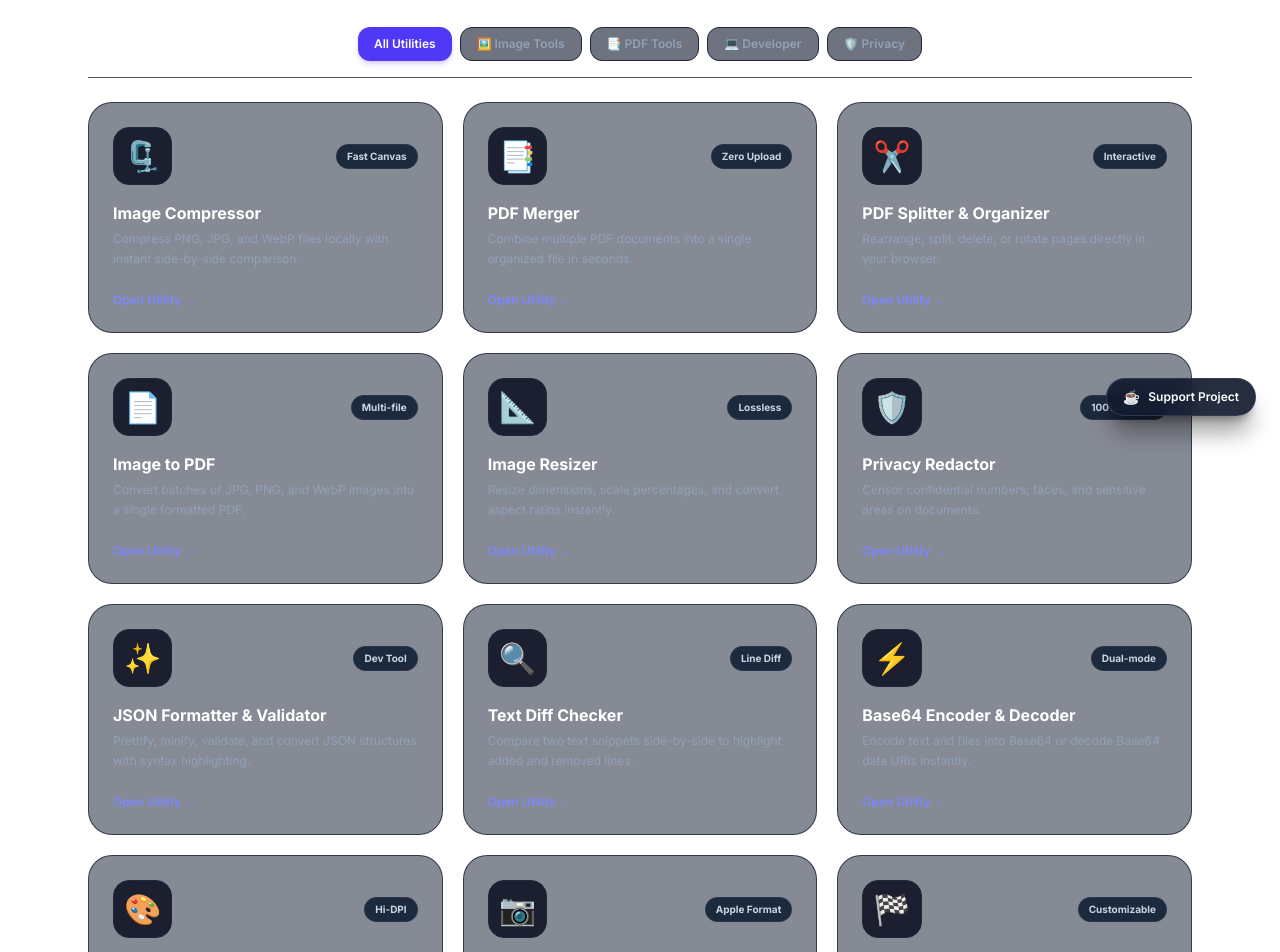
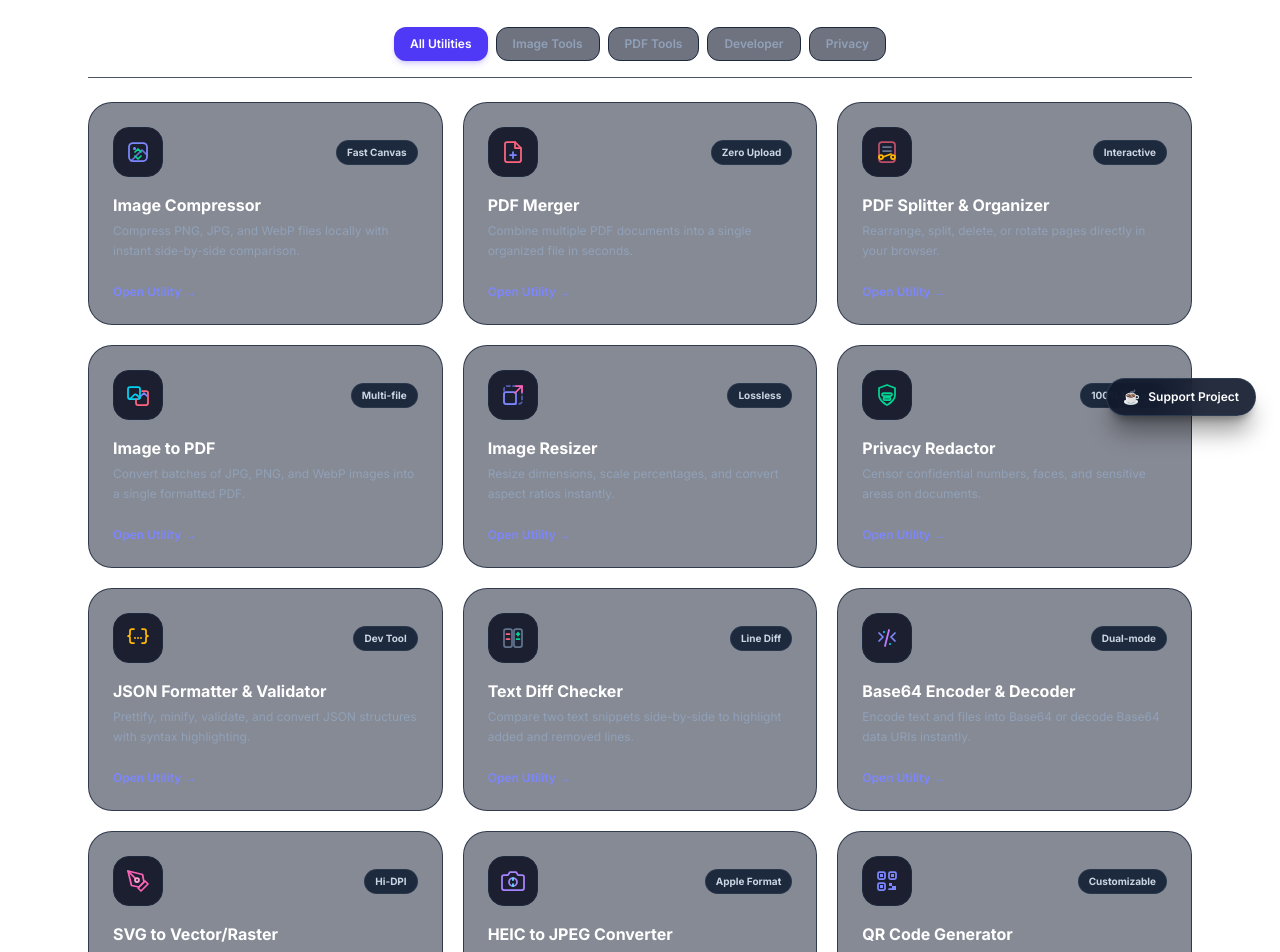
Before and after one commit to anveshak131-wq/private-toolbox, a Next.js app: page / in a window 1280 px wide. Shown: the part 360-1312 px from the top of the page. Built offline with nearby package versions, Linux system fonts and the light colour scheme.

Commit message:
Replace emojis with custom SVG vector tool icons

```diff
--- a/app/components/CommandPalette.tsx
+++ b/app/components/CommandPalette.tsx
@@ -2,28 +2,28 @@
 
 import React, { useState, useEffect } from "react";
 import { useRouter } from "next/navigation";
+import ToolIcon from "./ToolIcons";
 
 interface ToolItem {
   id: string;
   name: string;
   desc: string;
-  icon: string;
   category: string;
 }
 
 const TOOLS: ToolItem[] = [
-  { id: "image-compressor", name: "Image Compressor", desc: "Lossless & lossy web-worker compression", icon: "🗜️", category: "Images" },
-  { id: "pdf-merger", name: "PDF Merger", desc: "Combine multiple PDF files into one", icon: "📑", category: "PDF" },
-  { id: "pdf-organizer", name: "PDF Splitter & Deletor", desc: "Reorder, split, and remove pages", icon: "✂️", category: "PDF" },
-  { id: "image-to-pdf", name: "Image to PDF", desc: "Convert multiple images to PDF document", icon: "📄", category: "PDF" },
-  { id: "image-resizer", name: "Image Resizer", desc: "Batch resize dimensions & aspect ratios", icon: "📐", category: "Images" },
-  { id: "privacy-redactor", name: "Privacy Redactor", desc: "Black out sensitive text & metadata", icon: "🛡️", category: "Privacy" },
-  { id: "json-formatter", name: "JSON Formatter", desc: "Prettify, minify, and validate JSON", icon: "✨", category: "Developer" },
-  { id: "diff-checker", name: "Text Diff Checker", desc: "Compare side-by-side text differences", icon: "🔍", category: "Developer" },
-  { id: "base64-codec", name: "Base64 Codec", desc: "Encode & decode string or binary files", icon: "⚡", category: "Developer" },
-  { id: "svg-converter", name: "SVG Converter", desc: "Convert SVG vectors to PNG, WebP, JPG", icon: "🎨", category: "Images" },
-  { id: "heic-converter", name: "HEIC to JPEG", desc: "Decode Apple HEIC/HEIF images locally", icon: "📷", category: "Images" },
-  { id: "qr-generator", name: "QR Code Generator", desc: "Create high-res SVG/PNG QR codes", icon: "🏁", category: "Utility" },
+  { id: "image-compressor", name: "Image Compressor", desc: "Lossless & lossy web-worker compression", category: "Images" },
+  { id: "pdf-merger", name: "PDF Merger", desc: "Combine multiple PDF files into one", category: "PDF" },
+  { id: "pdf-organizer", name: "PDF Splitter & Deletor", desc: "Reorder, split, and remove pages", category: "PDF" },
+  { id: "image-to-pdf", name: "Image to PDF", desc: "Convert multiple images to PDF document", category: "PDF" },
+  { id: "image-resizer", name: "Image Resizer", desc: "Batch resize dimensions & aspect ratios", category: "Images" },
+  { id: "privacy-redactor", name: "Privacy Redactor", desc: "Black out sensitive text & metadata", category: "Privacy" },
+  { id: "json-formatter", name: "JSON Formatter", desc: "Prettify, minify, and validate JSON", category: "Developer" },
+  { id: "diff-checker", name: "Text Diff Checker", desc: "Compare side-by-side text differences", category: "Developer" },
+  { id: "base64-codec", name: "Base64 Codec", desc: "Encode & decode string or binary files", category: "Developer" },
+  { id: "svg-converter", name: "SVG Converter", desc: "Convert SVG vectors to PNG, WebP, JPG", category: "Images" },
+  { id: "heic-converter", name: "HEIC to JPEG", desc: "Decode Apple HEIC/HEIF images locally", category: "Images" },
+  { id: "qr-generator", name: "QR Code Generator", desc: "Create high-res SVG/PNG QR codes", category: "Utility" },
 ];
 
 export default function CommandPalette() {
@@ -32,7 +32,6 @@ export default function CommandPalette() {
   const [selectedIndex, setSelectedIndex] = useState(0);
   const router = useRouter();
 
-  // Keyboard shortcut listener (Cmd+K / Ctrl+K or '/')
   useEffect(() => {
     const handleKeyDown = (e: KeyboardEvent) => {
       const activeEl = document.activeElement;
@@ -61,7 +60,6 @@ export default function CommandPalette() {
   );
 
   const handleSelect = (id: string) => {
-    // Record recently used tool in localStorage
     try {
       const recents: string[] = JSON.parse(localStorage.getItem("pt_recent_tools") || "[]");
       const updated = [id, ...recents.filter((item) => item !== id)].slice(0, 5);
@@ -95,7 +93,10 @@ export default function CommandPalette() {
         onKeyDown={handleListKeyDown}
       >
         <div className="flex items-center px-4 py-3 border-b border-slate-800 gap-3">
-          <span className="text-slate-400 text-sm">🔍</span>
+          <svg className="w-4 h-4 text-slate-400" viewBox="0 0 24 24" fill="none" stroke="currentColor" strokeWidth="2">
+            <circle cx="11" cy="11" r="8" />
+            <line x1="21" y1="21" x2="16.65" y2="16.65" />
+          </svg>
           <input
             autoFocus
             type="text"
@@ -127,7 +128,9 @@ export default function CommandPalette() {
                 }`}
               >
                 <div className="flex items-center gap-3">
-                  <span className="text-xl">{tool.icon}</span>
+                  <div className="p-1.5 bg-slate-950 border border-slate-800 rounded-lg">
+                    <ToolIcon name={tool.id} className="w-4 h-4" />
+                  </div>
                   <div>
                     <div className="text-xs font-bold leading-tight">{tool.name}</div>
                     <div className={`text-[11px] ${idx === selectedIndex ? "text-indigo-100" : "text-slate-400"}`}>
--- /dev/null
+++ b/app/components/ToolIcons.tsx
@@ -0,0 +1,153 @@
+"use client";
+
+import React from "react";
+
+interface ToolIconProps {
+  name: string;
+  className?: string;
+}
+
+export default function ToolIcon({ name, className = "w-6 h-6" }: ToolIconProps) {
+  switch (name) {
+    case "image-compressor":
+      return (
+        <svg className={className} viewBox="0 0 24 24" fill="none" stroke="currentColor" strokeWidth="1.75" strokeLinecap="round" strokeLinejoin="round">
+          <rect x="3" y="3" width="18" height="18" rx="4" className="stroke-indigo-400" />
+          <circle cx="8.5" cy="8.5" r="1.5" className="fill-indigo-400 stroke-none" />
+          <path d="m21 15-5-5L5 21" className="stroke-indigo-400/80" />
+          <path d="M9 12l3-3 3 3" className="stroke-emerald-400" />
+          <path d="M9 16l3 3 3-3" className="stroke-emerald-400" />
+        </svg>
+      );
+
+    case "pdf-merger":
+      return (
+        <svg className={className} viewBox="0 0 24 24" fill="none" stroke="currentColor" strokeWidth="1.75" strokeLinecap="round" strokeLinejoin="round">
+          <path d="M14 2H6a2 2 0 0 0-2 2v16a2 2 0 0 0 2 2h12a2 2 0 0 0 2-2V8z" className="stroke-rose-400" />
+          <polyline points="14 2 14 8 20 8" className="stroke-rose-400" />
+          <path d="M12 18v-6" className="stroke-indigo-400" />
+          <path d="M9 15h6" className="stroke-indigo-400" />
+        </svg>
+      );
+
+    case "pdf-organizer":
+      return (
+        <svg className={className} viewBox="0 0 24 24" fill="none" stroke="currentColor" strokeWidth="1.75" strokeLinecap="round" strokeLinejoin="round">
+          <rect x="4" y="2" width="16" height="20" rx="3" className="stroke-rose-400/70" />
+          <path d="M8 7h8" className="stroke-slate-500" />
+          <path d="M8 11h8" className="stroke-slate-500" />
+          <circle cx="6" cy="17" r="2" className="stroke-amber-400" />
+          <circle cx="18" cy="17" r="2" className="stroke-amber-400" />
+          <path d="m8 17 8-3" className="stroke-amber-400" />
+        </svg>
+      );
+
+    case "image-to-pdf":
+      return (
+        <svg className={className} viewBox="0 0 24 24" fill="none" stroke="currentColor" strokeWidth="1.75" strokeLinecap="round" strokeLinejoin="round">
+          <path d="M4 16l4-4a2 2 0 0 1 2.8 0L14 15" className="stroke-cyan-400" />
+          <rect x="2" y="4" width="12" height="12" rx="2" className="stroke-cyan-400" />
+          <path d="M16 8h4a2 2 0 0 1 2 2v10a2 2 0 0 1-2 2h-8a2 2 0 0 1-2-2v-4" className="stroke-rose-400" />
+          <polyline points="15 13 18 10 21 13" className="stroke-indigo-400" />
+        </svg>
+      );
+
+    case "image-resizer":
+      return (
+        <svg className={className} viewBox="0 0 24 24" fill="none" stroke="currentColor" strokeWidth="1.75" strokeLinecap="round" strokeLinejoin="round">
+          <rect x="3" y="3" width="18" height="18" rx="3" className="stroke-indigo-400/60" strokeDasharray="3 3" />
+          <rect x="3" y="9" width="12" height="12" rx="2" className="stroke-indigo-400" />
+          <path d="M15 3h6v6" className="stroke-pink-400" />
+          <path d="m21 3-7 7" className="stroke-pink-400" />
+        </svg>
+      );
+
+    case "privacy-redactor":
+      return (
+        <svg className={className} viewBox="0 0 24 24" fill="none" stroke="currentColor" strokeWidth="1.75" strokeLinecap="round" strokeLinejoin="round">
+          <path d="M12 22s8-4 8-10V5l-8-3-8 3v7c0 6 8 10 8 10z" className="stroke-emerald-400" />
+          <rect x="7" y="10" width="10" height="3" rx="1.5" className="fill-emerald-400/30 stroke-emerald-400" />
+          <rect x="8.5" y="14.5" width="7" height="2.5" rx="1" className="fill-emerald-400/30 stroke-emerald-400" />
+        </svg>
+      );
+
+    case "json-formatter":
+      return (
+        <svg className={className} viewBox="0 0 24 24" fill="none" stroke="currentColor" strokeWidth="1.75" strokeLinecap="round" strokeLinejoin="round">
+          <path d="M8 3H6a2 2 0 0 0-2 2v3a2 2 0 0 1-2 2 2 2 0 0 1 2 2v3a2 2 0 0 0 2 2h2" className="stroke-amber-400" />
+          <path d="M16 3h2a2 2 0 0 1 2 2v3a2 2 0 0 0 2 2 2 2 0 0 0-2 2v3a2 2 0 0 1-2 2h-2" className="stroke-amber-400" />
+          <circle cx="9" cy="12" r="1" className="fill-amber-400 stroke-none" />
+          <circle cx="12" cy="12" r="1" className="fill-amber-400 stroke-none" />
+          <circle cx="15" cy="12" r="1" className="fill-amber-400 stroke-none" />
+        </svg>
+      );
+
+    case "diff-checker":
+      return (
+        <svg className={className} viewBox="0 0 24 24" fill="none" stroke="currentColor" strokeWidth="1.75" strokeLinecap="round" strokeLinejoin="round">
+          <rect x="3" y="3" width="8" height="18" rx="2" className="stroke-slate-500" />
+          <rect x="13" y="3" width="8" height="18" rx="2" className="stroke-slate-500" />
+          <line x1="5.5" y1="8" x2="8.5" y2="8" className="stroke-rose-400" />
+          <line x1="15.5" y1="8" x2="18.5" y2="8" className="stroke-emerald-400" />
+          <line x1="17" y1="6.5" x2="17" y2="9.5" className="stroke-emerald-400" />
+          <line x1="5.5" y1="13" x2="8.5" y2="13" className="stroke-rose-400" />
+          <line x1="15.5" y1="13" x2="18.5" y2="13" className="stroke-emerald-400" />
+        </svg>
+      );
+
+    case "base64-codec":
+      return (
+        <svg className={className} viewBox="0 0 24 24" fill="none" stroke="currentColor" strokeWidth="1.75" strokeLinecap="round" strokeLinejoin="round">
+          <path d="M4 7l4 4-4 4" className="stroke-indigo-400" />
+          <path d="M20 7l-4 4 4 4" className="stroke-indigo-400" />
+          <path d="M14 4l-4 16" className="stroke-purple-400" />
+          <circle cx="9" cy="6" r="1" className="fill-cyan-400 stroke-none" />
+          <circle cx="15" cy="18" r="1" className="fill-cyan-400 stroke-none" />
+        </svg>
+      );
+
+    case "svg-converter":
+      return (
+        <svg className={className} viewBox="0 0 24 24" fill="none" stroke="currentColor" strokeWidth="1.75" strokeLinecap="round" strokeLinejoin="round">
+          <path d="M12 19l7-7 3 3-7 7-3-3z" className="stroke-pink-400" />
+          <path d="M18 13l-1.5-7.5L2 2l3.5 14.5L13 18l5-5z" className="stroke-pink-400" />
+          <path d="m2 2 7.586 7.586" className="stroke-pink-400" />
+          <circle cx="11" cy="11" r="2" className="stroke-pink-300 fill-pink-500/20" />
+        </svg>
+      );
+
+    case "heic-converter":
+      return (
+        <svg className={className} viewBox="0 0 24 24" fill="none" stroke="currentColor" strokeWidth="1.75" strokeLinecap="round" strokeLinejoin="round">
+          <path d="M23 19a2 2 0 0 1-2 2H3a2 2 0 0 1-2-2V8a2 2 0 0 1 2-2h4l2-3h6l2 3h4a2 2 0 0 1 2 2z" className="stroke-violet-400" />
+          <circle cx="12" cy="13" r="4" className="stroke-violet-400" />
+          <path d="M12 9v2" className="stroke-cyan-300" />
+          <path d="M12 15v2" className="stroke-cyan-300" />
+        </svg>
+      );
+
+    case "qr-generator":
+      return (
+        <svg className={className} viewBox="0 0 24 24" fill="none" stroke="currentColor" strokeWidth="1.75" strokeLinecap="round" strokeLinejoin="round">
+          <rect x="3" y="3" width="7" height="7" rx="1.5" className="stroke-indigo-400" />
+          <rect x="5" y="5" width="3" height="3" className="fill-indigo-400 stroke-none" />
+          <rect x="14" y="3" width="7" height="7" rx="1.5" className="stroke-indigo-400" />
+          <rect x="16" y="5" width="3" height="3" className="fill-indigo-400 stroke-none" />
+          <rect x="3" y="14" width="7" height="7" rx="1.5" className="stroke-indigo-400" />
+          <rect x="5" y="16" width="3" height="3" className="fill-indigo-400 stroke-none" />
+          <path d="M14 14h3v3h-3z" className="fill-indigo-400 stroke-none" />
+          <path d="M17 17h4v4h-4z" className="fill-indigo-400 stroke-none" />
+          <path d="M14 20h3" className="stroke-indigo-400" />
+        </svg>
+      );
+
+    default:
+      return (
+        <svg className={className} viewBox="0 0 24 24" fill="none" stroke="currentColor" strokeWidth="1.75" strokeLinecap="round" strokeLinejoin="round">
+          <rect x="3" y="3" width="18" height="18" rx="4" className="stroke-indigo-400" />
+          <path d="M12 8v8" className="stroke-indigo-400" />
+          <path d="M8 12h8" className="stroke-indigo-400" />
+        </svg>
+      );
+  }
+}
--- a/app/page.tsx
+++ b/app/page.tsx
@@ -3,12 +3,12 @@
 import React, { useState, useEffect } from "react";
 import Link from "next/link";
 import { getSiteConfig } from "./lib/analytics";
+import ToolIcon from "./components/ToolIcons";
 
 interface ToolDef {
   id: string;
   title: string;
   description: string;
-  icon: string;
   badge: string;
   category: "all" | "images" | "pdf" | "dev" | "privacy";
 }
@@ -18,7 +18,6 @@ const TOOLS: ToolDef[] = [
     id: "image-compressor",
     title: "Image Compressor",
     description: "Compress PNG, JPG, and WebP files locally with instant side-by-side comparison.",
-    icon: "🗜️",
     badge: "Fast Canvas",
     category: "images",
   },
@@ -26,7 +25,6 @@ const TOOLS: ToolDef[] = [
     id: "pdf-merger",
     title: "PDF Merger",
     description: "Combine multiple PDF documents into a single organized file in seconds.",
-    icon: "📑",
     badge: "Zero Upload",
     category: "pdf",
   },
@@ -34,7 +32,6 @@ const TOOLS: ToolDef[] = [
     id: "pdf-organizer",
     title: "PDF Splitter & Organizer",
     description: "Rearrange, split, delete, or rotate pages directly in your browser.",
-    icon: "✂️",
     badge: "Interactive",
     category: "pdf",
   },
@@ -42,7 +39,6 @@ const TOOLS: ToolDef[] = [
     id: "image-to-pdf",
     title: "Image to PDF",
     description: "Convert batches of JPG, PNG, and WebP images into a single formatted PDF.",
-    icon: "📄",
     badge: "Multi-file",
     category: "pdf",
   },
@@ -50,7 +46,6 @@ const TOOLS: ToolDef[] = [
     id: "image-resizer",
     title: "Image Resizer",
     description: "Resize dimensions, scale percentages, and convert aspect ratios instantly.",
-    icon: "📐",
     badge: "Lossless",
     category: "images",
   },
@@ -58,7 +53,6 @@ const TOOLS: ToolDef[] = [
     id: "privacy-redactor",
     title: "Privacy Redactor",
     description: "Censor confidential numbers, faces, and sensitive areas on documents.",
-    icon: "🛡️",
     badge: "100% Private",
     category: "privacy",
   },
@@ -66,7 +60,6 @@ const TOOLS: ToolDef[] = [
     id: "json-formatter",
     title: "JSON Formatter & Validator",
     description: "Prettify, minify, validate, and convert JSON structures with syntax highlighting.",
-    icon: "✨",
     badge: "Dev Tool",
     category: "dev",
   },
@@ -74,7 +67,6 @@ const TOOLS: ToolDef[] = [
     id: "diff-checker",
     title: "Text Diff Checker",
     description: "Compare two text snippets side-by-side to highlight added and removed lines.",
-    icon: "🔍",
     badge: "Line Diff",
     category: "dev",
   },
@@ -82,7 +74,6 @@ const TOOLS: ToolDef[] = [
     id: "base64-codec",
     title: "Base64 Encoder & Decoder",
     description: "Encode text and files into Base64 or decode Base64 data URIs instantly.",
-    icon: "⚡",
     badge: "Dual-mode",
     category: "dev",
   },
@@ -90,7 +81,6 @@ const TOOLS: ToolDef[] = [
     id: "svg-converter",
     title: "SVG to Vector/Raster",
     description: "Rasterize SVG vector illustrations to high-resolution PNG, WebP, or JPEG.",
-    icon: "🎨",
     badge: "Hi-DPI",
     category: "images",
   },
@@ -98,7 +88,6 @@ const TOOLS: ToolDef[] = [
     id: "heic-converter",
     title: "HEIC to JPEG Converter",
     description: "Decode Apple iPhone HEIC/HEIF photos directly into standard JPEG format.",
-    icon: "📷",
     badge: "Apple Format",
     category: "images",
   },
@@ -106,7 +95,6 @@ const TOOLS: ToolDef[] = [
     id: "qr-generator",
     title: "QR Code Generator",
     description: "Generate high-resolution vector and PNG QR codes with zero tracking.",
-    icon: "🏁",
     badge: "Customizable",
     category: "dev",
   },
@@ -138,7 +126,7 @@ export default function HomePage() {
       {/* Hero Section */}
       <section className="text-center space-y-4 max-w-2xl mx-auto pt-4">
         <div className="inline-flex items-center gap-2 px-3 py-1.5 rounded-full bg-indigo-500/10 border border-indigo-500/20 text-indigo-400 text-xs font-semibold">
-          <span>🔒</span>
+          <span className="h-2 w-2 rounded-full bg-indigo-400 animate-pulse" />
           <span>Zero Server Uploads • Zero Telemetry</span>
         </div>
         <h1 className="text-4xl sm:text-5xl font-black tracking-tight text-white">
@@ -165,7 +153,9 @@ export default function HomePage() {
                 href={`/${tool.id}`}
                 className="flex items-center gap-3 p-3 bg-slate-900/80 hover:bg-slate-800/90 border border-slate-800 rounded-2xl transition hover:scale-[1.02]"
               >
-                <span className="text-xl">{tool.icon}</span>
+                <div className="p-2 bg-slate-950/80 border border-slate-800 rounded-xl">
+                  <ToolIcon name={tool.id} className="w-5 h-5" />
+                </div>
                 <div className="overflow-hidden">
                   <div className="text-xs font-bold text-white truncate">{tool.title}</div>
                   <div className="text-[10px] text-slate-400">Jump back in</div>
@@ -181,10 +171,10 @@ export default function HomePage() {
         <div className="flex flex-wrap gap-2 justify-center border-b border-slate-800/80 pb-4">
           {[
             { id: "all", label: "All Utilities" },
-            { id: "images", label: "🖼️ Image Tools" },
-            { id: "pdf", label: "📑 PDF Tools" },
-            { id: "dev", label: "💻 Developer" },
-            { id: "privacy", label: "🛡️ Privacy" },
+            { id: "images", label: "Image Tools" },
+            { id: "pdf", label: "PDF Tools" },
+            { id: "dev", label: "Developer" },
+            { id: "privacy", label: "Privacy" },
           ].map((tab) => (
             <button
               key={tab.id}
@@ -224,9 +214,9 @@ export default function HomePage() {
               >
                 <div className="space-y-4">
                   <div className="flex items-center justify-between">
-                    <span className="text-3xl p-2.5 bg-slate-950/80 border border-slate-800 rounded-2xl group-hover:scale-110 transition duration-200">
-                      {tool.icon}
-                    </span>
+                    <div className="p-3 bg-slate-950/80 border border-slate-800 rounded-2xl group-hover:scale-110 group-hover:border-indigo-500/40 transition duration-200">
+                      <ToolIcon name={tool.id} className="w-6 h-6" />
+                    </div>
                     <span className="text-[10px] font-bold px-2.5 py-1 rounded-full bg-slate-800 border border-slate-700/60 text-slate-300">
                       {isDisabled ? "Maintenance" : tool.badge}
                     </span>
```
